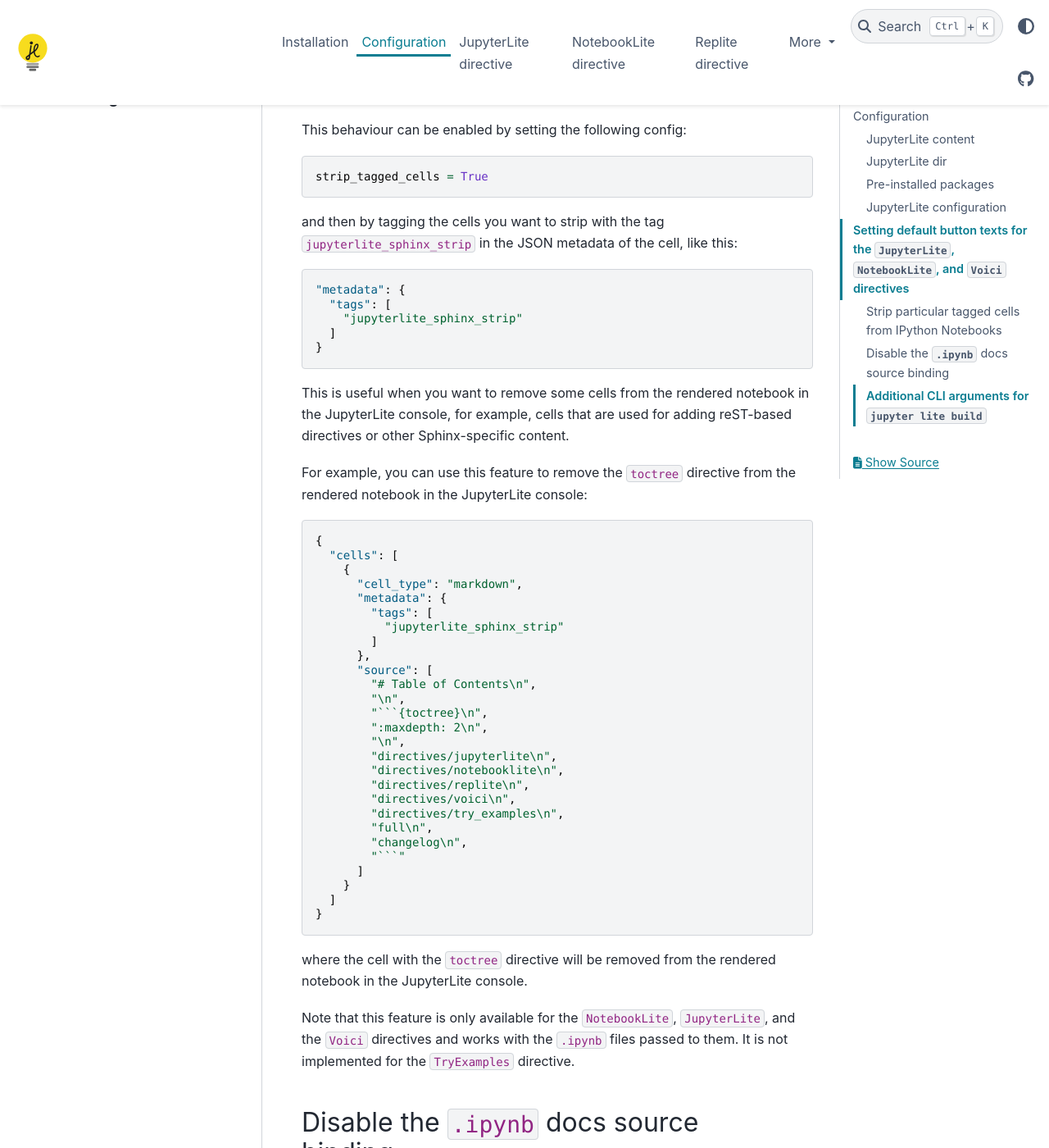
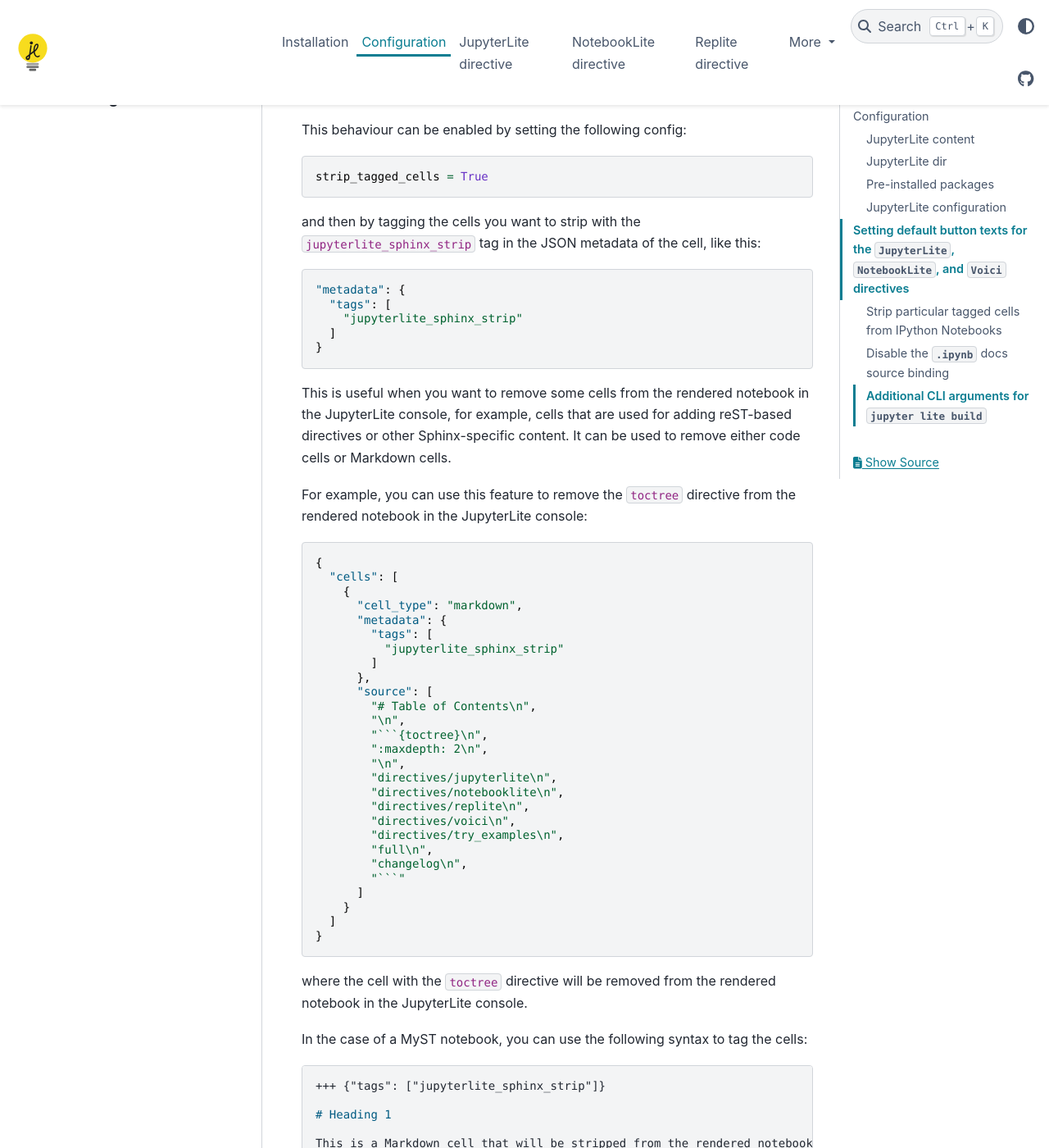
Before and after one commit to jupyterlite/jupyterlite-sphinx, a Sphinx documentation site: the page built from docs/configuration.md, in a window 1280 px wide and 1400 px high, scrolled down 2636 px. Shown: the whole window at 82% size. Built offline with Sphinx 7.4.7 and the PyData theme 0.15.4, drawn with Linux system fonts in a browser that asks for light colours; some of the changed text lies outside the part shown.

Commit message:
Add docs on how to strip from Markdown notebooks

`````diff
--- a/docs/configuration.md
+++ b/docs/configuration.md
@@ -95,7 +95,7 @@
 strip_tagged_cells = True
 ```
 
-and then by tagging the cells you want to strip with the tag `jupyterlite_sphinx_strip` in the JSON metadata
+and then by tagging the cells you want to strip with the `jupyterlite_sphinx_strip` tag in the JSON metadata
 of the cell, like this:
 
 ```json
@@ -108,7 +108,7 @@
 
 This is useful when you want to remove some cells from the rendered notebook in the JupyterLite
 console, for example, cells that are used for adding reST-based directives or other
-Sphinx-specific content.
+Sphinx-specific content. It can be used to remove either code cells or Markdown cells.
 
 For example, you can use this feature to remove the `toctree` directive from the rendered notebook
 in the JupyterLite console:
@@ -146,9 +146,43 @@
 where the cell with the `toctree` directive will be removed from the rendered notebook in
 the JupyterLite console.
 
+In the case of a MyST notebook, you can use the following syntax to tag the cells:
+
+````markdown
+
++++ {"tags": ["jupyterlite_sphinx_strip"]}
+
+# Heading 1
+
+This is a Markdown cell that will be stripped from the rendered notebook in the
+JupyterLite console.
+
++++
+
+```{code-cell} ipython3
+:tags: [jupyterlite_sphinx_strip]
+
+# This is a code cell that will be stripped from the rendered notebook in the
+# JupyterLite console.
+def foo():
+    print(3)
+```
+
+```{code-cell} ipython3
+# This cell will not be stripped
+def bar():
+    print(4)
+```
+````
+
+The Markdown cells are not wrapped, and hence the `+++` and `+++` markers are used to
+indicate where the cells start and end. For more details around writing and customising
+MyST-flavoured notebooks, please refer to the
+[MyST Markdown overview](https://jupyterbook.org/en/stable/content/myst.html).
+
 Note that this feature is only available for the `NotebookLite`, `JupyterLite`, and the
-`Voici` directives and works with the `.ipynb` files passed to them. It is not implemented
-for the `TryExamples` directive.
+`Voici` directives and works with the `.md` (MyST) or `.ipynb` files passed to them. It
+is not implemented for the `TryExamples` directive.
 
 ## Disable the `.ipynb` docs source binding
 
`````
